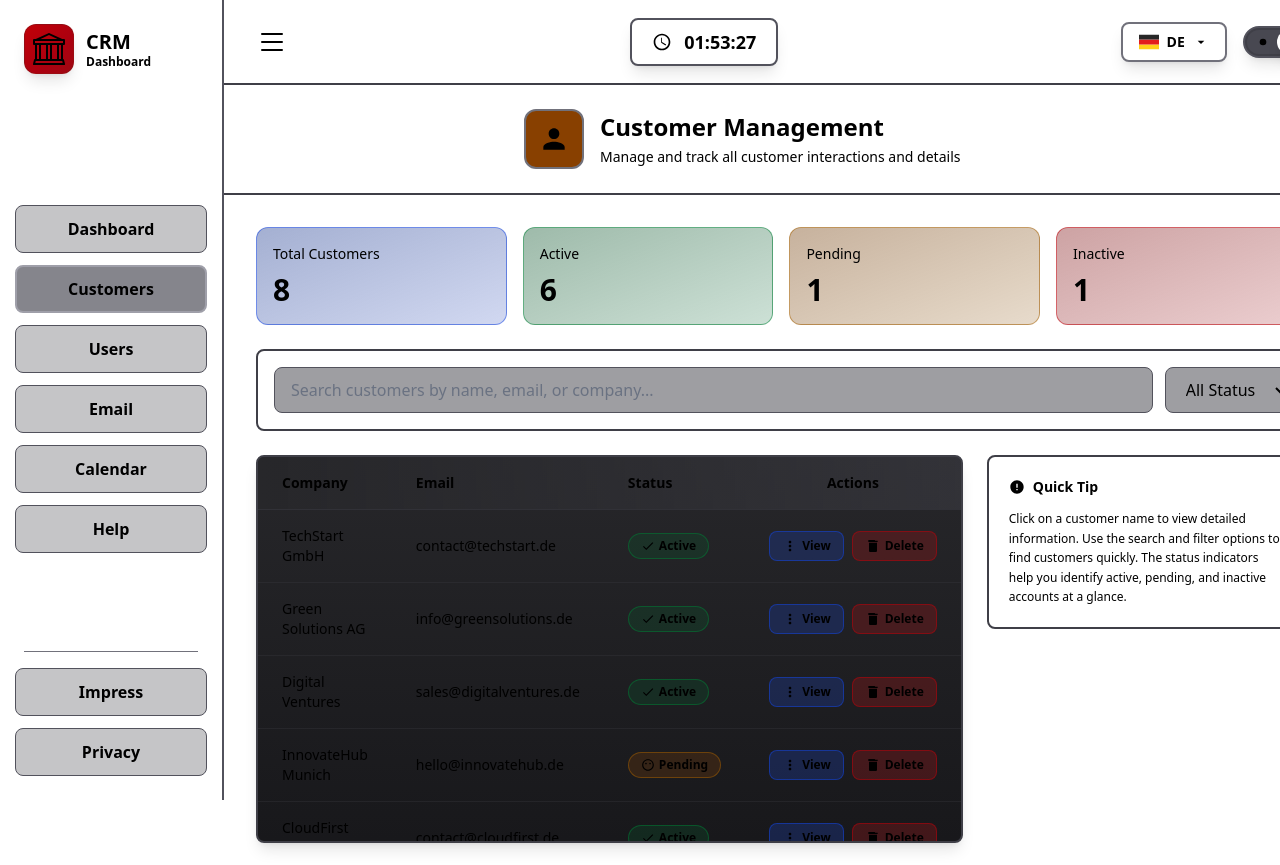
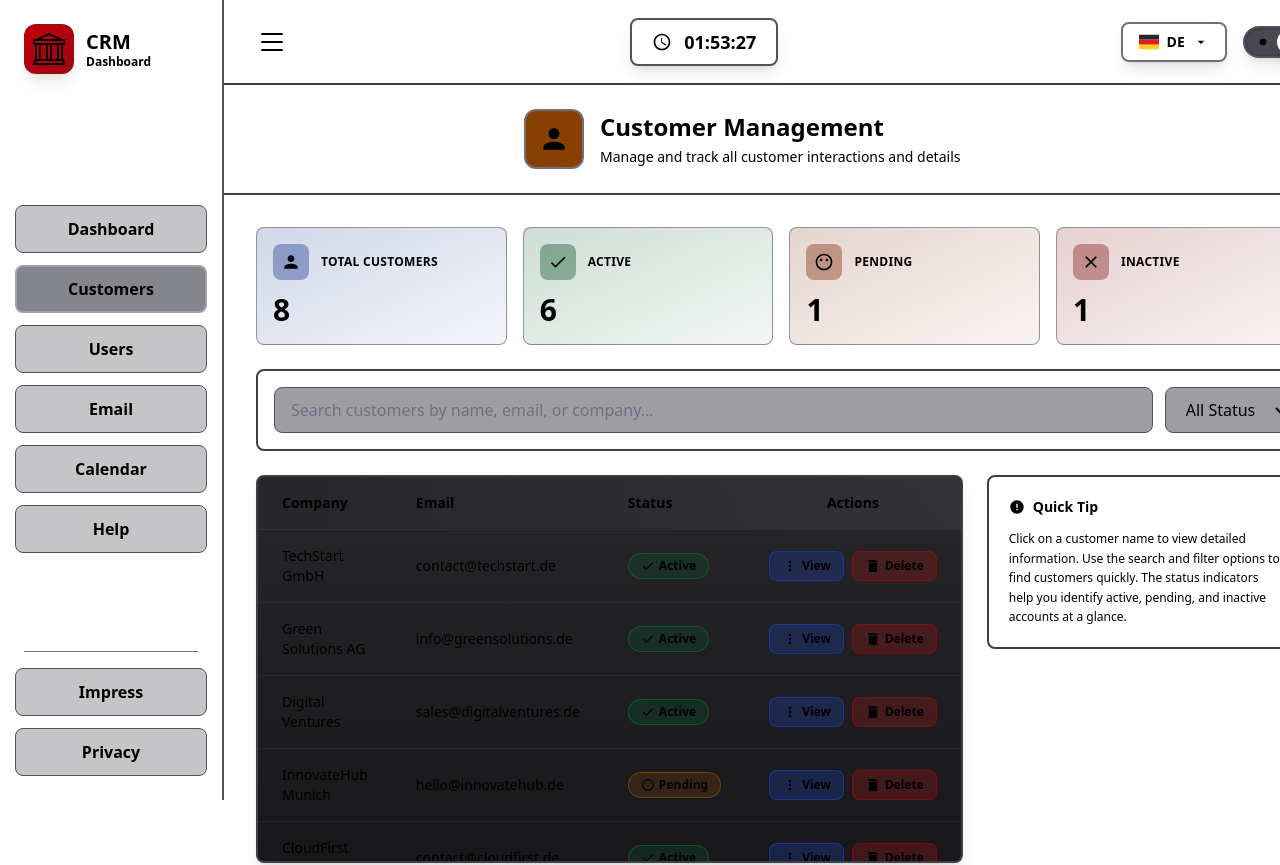
Before and after one commit to MarcoLenschau/CRM, a Next.js app: page /customers in a window 1280 px wide. Shown: the top 865 px of the page. Built offline with nearby package versions, Linux system fonts and the light colour scheme.

Commit message:
chore: Outsourcing state card

```diff
--- /dev/null
+++ b/app/components/ui/StatCard/StatCard.tsx
@@ -0,0 +1,69 @@
+'use client';
+
+import { ReactNode } from 'react';
+
+interface StatCardProps {
+  label: string;
+  value: number | string;
+  icon: ReactNode;
+  color: 'blue' | 'green' | 'purple' | 'orange' | 'red' | 'cyan' | 'pink' | 'indigo';
+}
+
+const colorMap = {
+  blue: {
+    bg: 'bg-gradient-to-br from-blue-900/20 to-blue-900/5',
+    icon: 'bg-blue-900/40 text-blue-400',
+    text: 'text-blue-400',
+  },
+  green: {
+    bg: 'bg-gradient-to-br from-green-900/20 to-green-900/5',
+    icon: 'bg-green-900/40 text-green-400',
+    text: 'text-green-400',
+  },
+  purple: {
+    bg: 'bg-gradient-to-br from-purple-900/20 to-purple-900/5',
+    icon: 'bg-purple-900/40 text-purple-400',
+    text: 'text-purple-400',
+  },
+  orange: {
+    bg: 'bg-gradient-to-br from-orange-900/20 to-orange-900/5',
+    icon: 'bg-orange-900/40 text-orange-400',
+    text: 'text-orange-400',
+  },
+  red: {
+    bg: 'bg-gradient-to-br from-red-900/20 to-red-900/5',
+    icon: 'bg-red-900/40 text-red-400',
+    text: 'text-red-400',
+  },
+  cyan: {
+    bg: 'bg-gradient-to-br from-cyan-900/20 to-cyan-900/5',
+    icon: 'bg-cyan-900/40 text-cyan-400',
+    text: 'text-cyan-400',
+  },
+  pink: {
+    bg: 'bg-gradient-to-br from-pink-900/20 to-pink-900/5',
+    icon: 'bg-pink-900/40 text-pink-400',
+    text: 'text-pink-400',
+  },
+  indigo: {
+    bg: 'bg-gradient-to-br from-indigo-900/20 to-indigo-900/5',
+    icon: 'bg-indigo-900/40 text-indigo-400',
+    text: 'text-indigo-400',
+  },
+};
+
+export default function StatCard({ label, value, icon, color }: StatCardProps) {
+  const colors = colorMap[color];
+
+  return (
+    <div className={`${colors.bg} rounded-lg border border-zinc-700/50 p-4 hover:border-zinc-600/80 transition-colors`}>
+      <div className="flex items-center gap-3 mb-3">
+        <div className={`${colors.icon} rounded-lg p-2`}>
+          {icon}
+        </div>
+        <span className="text-xs font-semibold text-gray-400 uppercase tracking-wide">{label}</span>
+      </div>
+      <p className={`text-3xl font-bold ${colors.text}`}>{value}</p>
+    </div>
+  );
+}
--- a/app/customers/page.tsx
+++ b/app/customers/page.tsx
@@ -10,6 +10,7 @@ import QuickTip from '@/app/components/ui/QuickTip/QuickTip';
 import PageHeader from '../components/ui/PageHeader/PageHeader';
 import SearchBar from '@/app/components/ui/SearchBar/SearchBar';
 import Table from '@/app/components/ui/Table/Table';
+import StatCard from '@/app/components/ui/StatCard/StatCard';
 
 // Status Badge Component
 function StatusBadge({ status }: { status?: string }) {
@@ -56,16 +57,6 @@ function TableActions({ customerId, customerName, onDelete }: { customerId: numb
         </svg>
         Delete
       </button>
-    </div>
-  );
-}
-
-// Stat Card Component
-function StatCard({ title, count, color }: { title: string; count: number; color: string }) {
-  return (
-    <div className={`${color} border rounded-xl p-4 backdrop-blur-sm`}>
-      <p className="text-gray-300 text-sm font-medium mb-2">{title}</p>
-      <p className="text-3xl font-bold">{count}</p>
     </div>
   );
 }
@@ -133,24 +124,44 @@ export default function CustomersPage() {
             {/* Statistics Cards */}
             <div className="grid grid-cols-1 sm:grid-cols-2 lg:grid-cols-4 gap-4">
               <StatCard
-                title="Total Customers"
-                count={totalCustomers}
-                color="bg-gradient-to-br from-blue-900/40 to-blue-800/20 border-blue-700/50"
+                label="Total Customers"
+                value={totalCustomers}
+                color="blue"
+                icon={
+                  <svg className="w-5 h-5" fill="currentColor" viewBox="0 0 24 24">
+                    <path d="M12 12c2.21 0 4-1.79 4-4s-1.79-4-4-4-4 1.79-4 4 1.79 4 4 4zm0 2c-2.67 0-8 1.34-8 4v2h16v-2c0-2.66-5.33-4-8-4z"/>
+                  </svg>
+                }
               />
               <StatCard
-                title="Active"
-                count={activeCount}
-                color="bg-gradient-to-br from-green-900/40 to-green-800/20 border-green-700/50"
+                label="Active"
+                value={activeCount}
+                color="green"
+                icon={
+                  <svg className="w-5 h-5" fill="currentColor" viewBox="0 0 24 24">
+                    <path d="M9 16.17L4.83 12l-1.42 1.41L9 19 21 7l-1.41-1.41z"/>
+                  </svg>
+                }
               />
               <StatCard
-                title="Pending"
-                count={pendingCount}
-                color="bg-gradient-to-br from-yellow-900/40 to-yellow-800/20 border-yellow-700/50"
+                label="Pending"
+                value={pendingCount}
+                color="orange"
+                icon={
+                  <svg className="w-5 h-5" fill="currentColor" viewBox="0 0 24 24">
+                    <path d="M12 2C6.48 2 2 6.48 2 12s4.48 10 10 10 10-4.48 10-10S17.52 2 12 2zm0 18c-4.42 0-8-3.58-8-8s3.58-8 8-8 8 3.58 8 8-3.58 8-8 8zm3.5-9c.83 0 1.5-.67 1.5-1.5S16.33 8 15.5 8 14 8.67 14 9.5s.67 1.5 1.5 1.5zm-7 0c.83 0 1.5-.67 1.5-1.5S9.33 8 8.5 8 7 8.67 7 9.5 7.67 11 8.5 11z"/>
+                  </svg>
+                }
               />
               <StatCard
-                title="Inactive"
-                count={inactiveCount}
-                color="bg-gradient-to-br from-red-900/40 to-red-800/20 border-red-700/50"
+                label="Inactive"
+                value={inactiveCount}
+                color="red"
+                icon={
+                  <svg className="w-5 h-5" fill="currentColor" viewBox="0 0 24 24">
+                    <path d="M19 6.41L17.59 5 12 10.59 6.41 5 5 6.41 10.59 12 5 17.59 6.41 19 12 13.41 17.59 19 19 17.59 13.41 12 19 6.41z"/>
+                  </svg>
+                }
               />
             </div>
 
--- a/app/users/page.tsx
+++ b/app/users/page.tsx
@@ -10,6 +10,7 @@ import QuickTip from '@/app/components/ui/QuickTip/QuickTip';
 import PageHeader from '../components/ui/PageHeader/PageHeader';
 import SearchBar from '@/app/components/ui/SearchBar/SearchBar';
 import Table from '@/app/components/ui/Table/Table';
+import StatCard from '@/app/components/ui/StatCard/StatCard';
 
 export default function UsersPage() {
   const [users, setUsers] = useState(db);
@@ -101,42 +102,50 @@ export default function UsersPage() {
       <div className="flex-1 overflow-y-auto scrollbar-dark min-h-0">
         <section className="flex flex-col justify-start items-center gap-6 px-8 py-6">
           <div className="w-full max-w-5xl space-y-6">
-          <div className="grid grid-cols-1 sm:grid-cols-3 gap-4">
-            <div className="bg-gradient-to-br from-zinc-800 to-zinc-900 rounded-lg border-2 border-blue-600/30 p-4 hover:border-blue-600/60 transition-colors">
-              <div className="flex items-center gap-3 mb-3">
-                <div className="bg-blue-900/40 rounded-lg p-2">
-                  <svg className="w-5 h-5 text-blue-400" fill="currentColor" viewBox="0 0 24 24">
+          <div className="grid grid-cols-1 sm:grid-cols-2 lg:grid-cols-4 gap-4">
+            <StatCard
+              label="Total Users"
+              value={users.length}
+              color="blue"
+              icon={
+                <svg className="w-5 h-5" fill="currentColor" viewBox="0 0 24 24">
                   <path d="M12 12c2.21 0 4-1.79 4-4s-1.79-4-4-4-4 1.79-4 4 1.79 4 4 4zm0 2c-2.67 0-8 1.34-8 4v2h16v-2c0-2.66-5.33-4-8-4z"/>
                 </svg>
-                </div>
-                <span className="text-xs font-semibold text-gray-400 uppercase tracking-wide">Total Users</span>
-              </div>
-              <p className="text-3xl font-bold text-blue-400">{users.length}</p>
-            </div>
+              }
+            />
 
-            <div className="bg-gradient-to-br from-zinc-800 to-zinc-900 rounded-lg border-2 border-green-600/30 p-4 hover:border-green-600/60 transition-colors">
-              <div className="flex items-center gap-3 mb-3">
-                <div className="bg-green-900/40 rounded-lg p-2">
-                  <svg className="w-5 h-5 text-green-400" fill="currentColor" viewBox="0 0 24 24">
+            <StatCard
+              label="Active"
+              value={users.length}
+              color="green"
+              icon={
+                <svg className="w-5 h-5" fill="currentColor" viewBox="0 0 24 24">
                   <path d="M9 16.17L4.83 12l-1.42 1.41L9 19 21 7l-1.41-1.41z"/>
                 </svg>
-                </div>
-                <span className="text-xs font-semibold text-gray-400 uppercase tracking-wide">Active</span>
-              </div>
-              <p className="text-3xl font-bold text-green-400">{users.length}</p>
-            </div>
+              }
+            />
 
-            <div className="bg-gradient-to-br from-zinc-800 to-zinc-900 rounded-lg border-2 border-purple-600/30 p-4 hover:border-purple-600/60 transition-colors">
-              <div className="flex items-center gap-3 mb-3">
-                <div className="bg-purple-900/40 rounded-lg p-2">
-                  <svg className="w-5 h-5 text-purple-400" fill="currentColor" viewBox="0 0 24 24">
+            <StatCard
+              label="Search Results"
+              value={filteredUsers.length}
+              color="purple"
+              icon={
+                <svg className="w-5 h-5" fill="currentColor" viewBox="0 0 24 24">
                   <path d="M15.5 1h-8C6.12 1 5 2.12 5 3.5v17C5 21.88 6.12 23 7.5 23h8c1.38 0 2.5-1.12 2.5-2.5v-17C18 2.12 16.88 1 15.5 1zm-4 21c-.83 0-1.5-.67-1.5-1.5s.67-1.5 1.5-1.5 1.5.67 1.5 1.5-.67 1.5-1.5 1.5zm4.5-4H7V4h9v14z"/>
                 </svg>
-                </div>
-                <span className="text-xs font-semibold text-gray-400 uppercase tracking-wide">Search Results</span>
-              </div>
-              <p className="text-3xl font-bold text-purple-400">{filteredUsers.length}</p>
-            </div>
+              }
+            />
+
+            <StatCard
+              label="Admins"
+              value={users.filter(u => u.isAdmin).length}
+              color="orange"
+              icon={
+                <svg className="w-5 h-5" fill="currentColor" viewBox="0 0 24 24">
+                  <path d="M12 1L3 5v6c0 5.55 3.84 10.74 9 12 5.16-1.26 9-6.45 9-12V5l-9-4z"/>
+                </svg>
+              }
+            />
           </div>
 
           {/* Search & Action Bar */}
```
Lines whose indentation alone changed are shown as unchanged.
